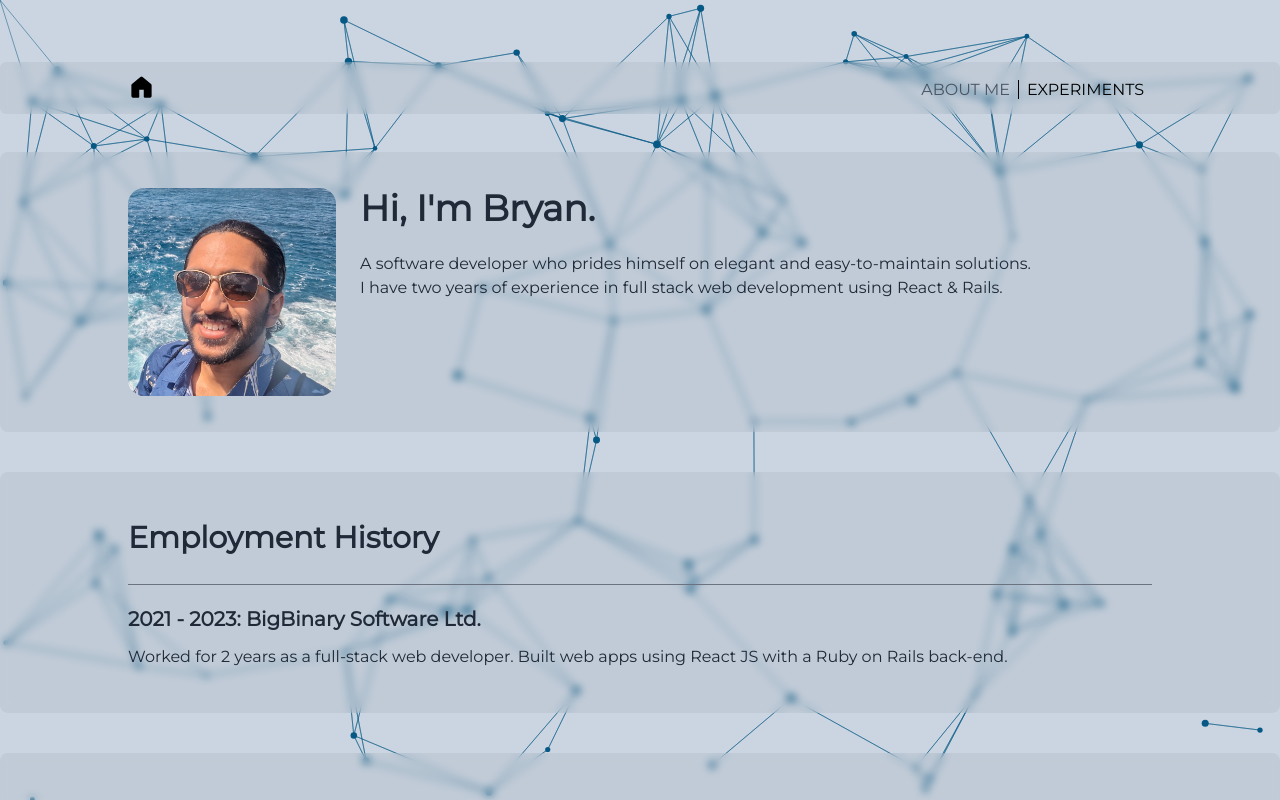
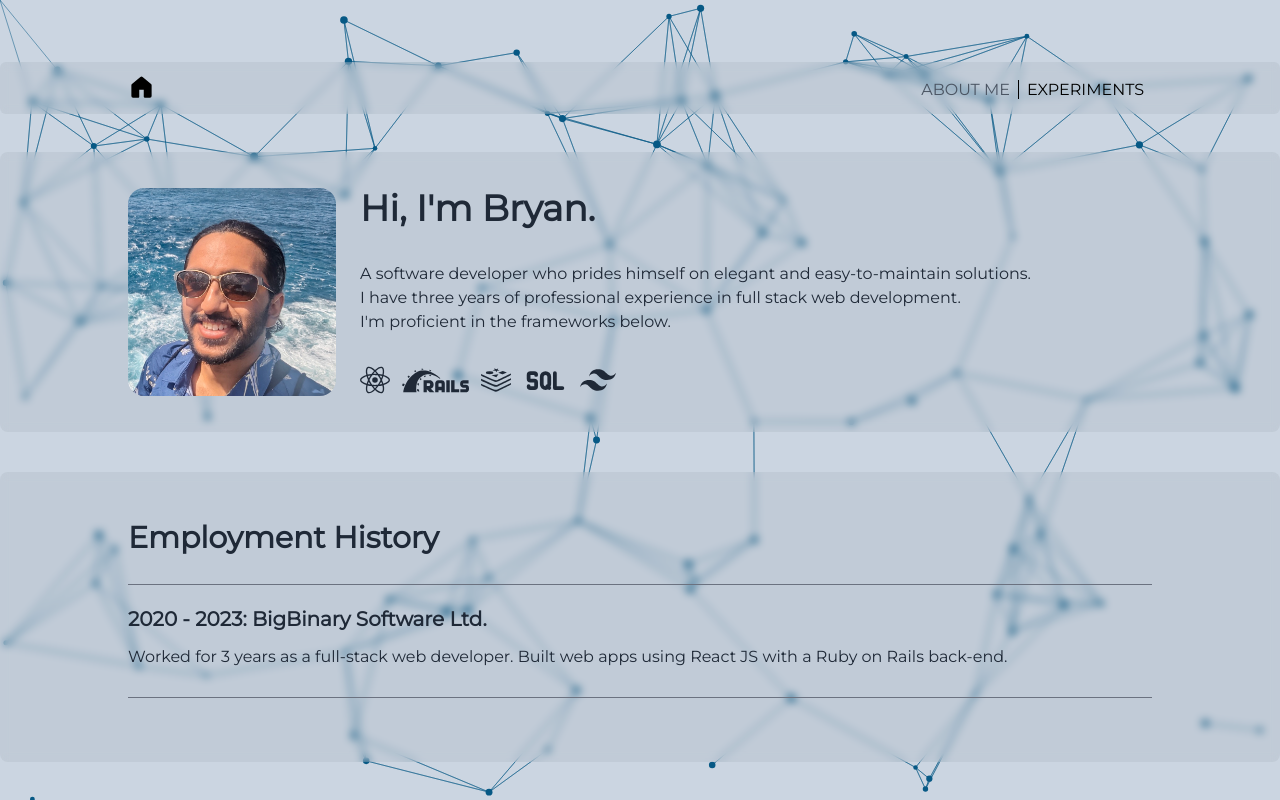
Before and after one commit to BryanDavis999/portfolio, a Next.js app: page /about in a window 1280 px wide. Built offline with nearby package versions, Linux system fonts and the light colour scheme.

Commit message:
Added icons to the about me page

```diff
--- a/src/constants/personalInfo/education.md
+++ b/src/constants/personalInfo/education.md
@@ -13,6 +13,8 @@ Obtained a Bachelor of Technology Degree in Computer Science & Engineering
 ---
 
 ## 2004 - 2016 : OOEHS, Sharjah, UAE
-Graduated High School
+Graduated high school
+
+---
 
 &nbsp;
--- a/src/constants/personalInfo/employment.md
+++ b/src/constants/personalInfo/employment.md
@@ -7,7 +7,9 @@ date: '2020-01-01'
 
 ---
 
-## 2021 - 2023: BigBinary Software Ltd.
-Worked for 2 years as a full-stack web developer. Built web apps using React JS with a Ruby on Rails back-end.
+## 2020 - 2023: BigBinary Software Ltd.
+Worked for 3 years as a full-stack web developer. Built web apps using React JS with a Ruby on Rails back-end.
+
+---
 
 &nbsp;
--- /dev/null
+++ b/src/constants/personalInfo/skillIcons.tsx
@@ -0,0 +1,43 @@
+import {
+  SiReact,
+  SiRubyonrails,
+  SiTailwindcss,
+  SiRedis,
+} from "react-icons/si";
+
+import { TbSql } from "react-icons/tb";
+
+const skillIcons =  [
+  {
+    id: 1,
+    title: "React",
+    Icon: SiReact,
+    size: 30
+  },
+  {
+    id: 2,
+    title: "Ruby on Rails",
+    Icon: SiRubyonrails,
+    size: 67
+  },
+  {
+    id: 3,
+    title: "Redis",
+    Icon: SiRedis,
+    size: 30
+  },
+  {
+    id: 4,
+    title: "SQL",
+    Icon: TbSql,
+    size: 45
+  },
+  {
+    id: 5,
+    title: "Tailwind",
+    Icon: SiTailwindcss,
+    size: 36
+  }
+]
+
+export default skillIcons;
--- a/src/pages/about.tsx
+++ b/src/pages/about.tsx
@@ -5,6 +5,8 @@ import matter from 'gray-matter';
 import Markdown from 'react-markdown';
 import styles from "@/styles/markdown.module.css"
 import Layout from '@/components/Layout';
+
+import skillIcons from '@/constants/personalInfo/skillIcons';
 
 const getPersonalInfoPath = (fileName:string) => path.join(process.cwd(), 'src', 'constants', 'personalInfo', `${fileName}.md`);
 const getPersonalInfoContent = (fileName:string) => matter(
@@ -33,6 +35,12 @@ const SectionWrapper = ({ className, children }: any) => (
   </section>
 )
 
+const SkillIcons = () => (
+  <div className='mt-5 flex items-center h-8 space-x-3'>
+    {skillIcons.map(({id, Icon, size}) => <Icon key={id} size={size} />)}
+  </div>
+)
+
 
 const About = ({employmentHistory, educationHistory}: any) => {
   return (
@@ -42,10 +50,14 @@ const About = ({employmentHistory, educationHistory}: any) => {
           <div className='w-52 h-52 relative aspect-square'>
             <Image fill={true} src='/about/self.jpg' alt='A photo of Bryan' className='rounded-2xl'/>
           </div>
-          <div className='mt-6 ml-0 md:mt-0 md:ml-6'>
+          <div className='mt-6 ml-0 md:mt-0 md:ml-6 flex flex-col justify-between'>
             <h1 className='text-4xl mb-6 font-bold'>Hi, I&apos;m Bryan.</h1>
-            <span>A software developer who prides himself on elegant and easy-to-maintain solutions. </span>
-            <span className='lg:inline-block'>I have two years of experience in full stack web development using React & Rails.</span>
+            <div>
+              <span>A software developer who prides himself on elegant and easy-to-maintain solutions. </span>
+              <span className='lg:inline-block'>I have three years of professional experience in full stack web development. </span>
+              <span className='block'>I&apos;m proficient in the frameworks below.</span>
+            </div>
+            <SkillIcons />
           </div>
         </div>
       </SectionWrapper>
```
